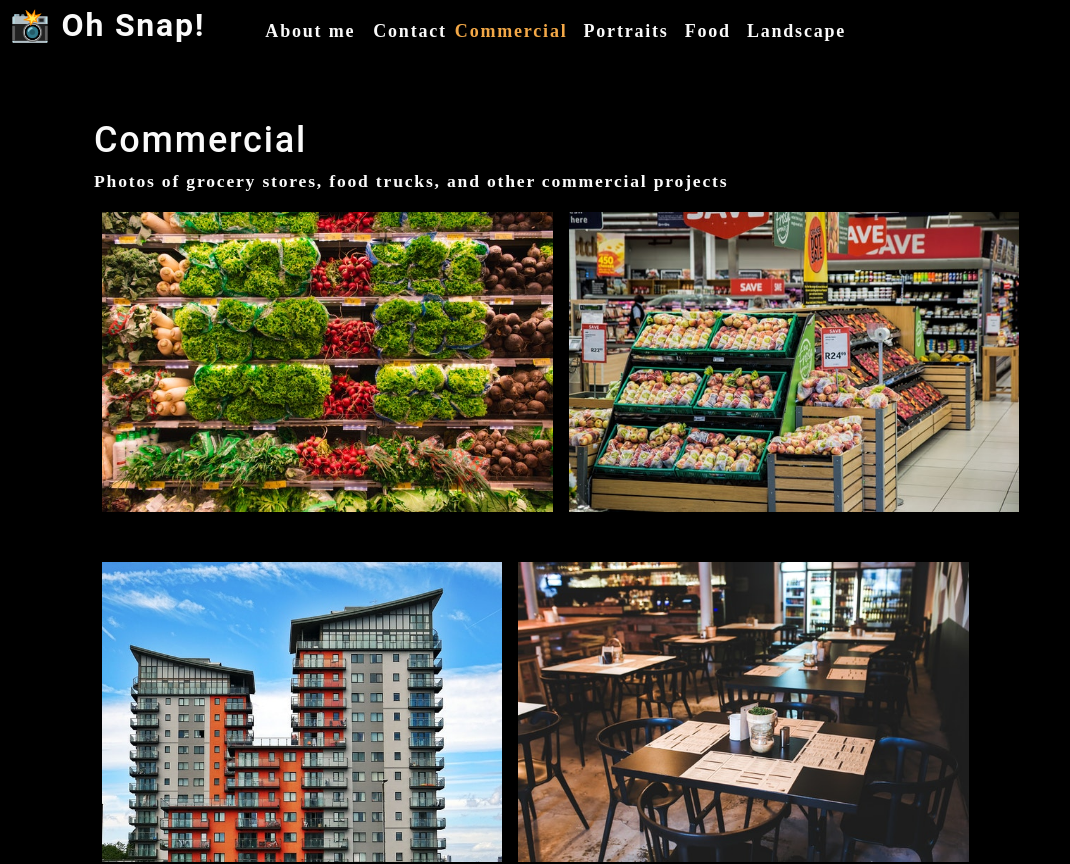
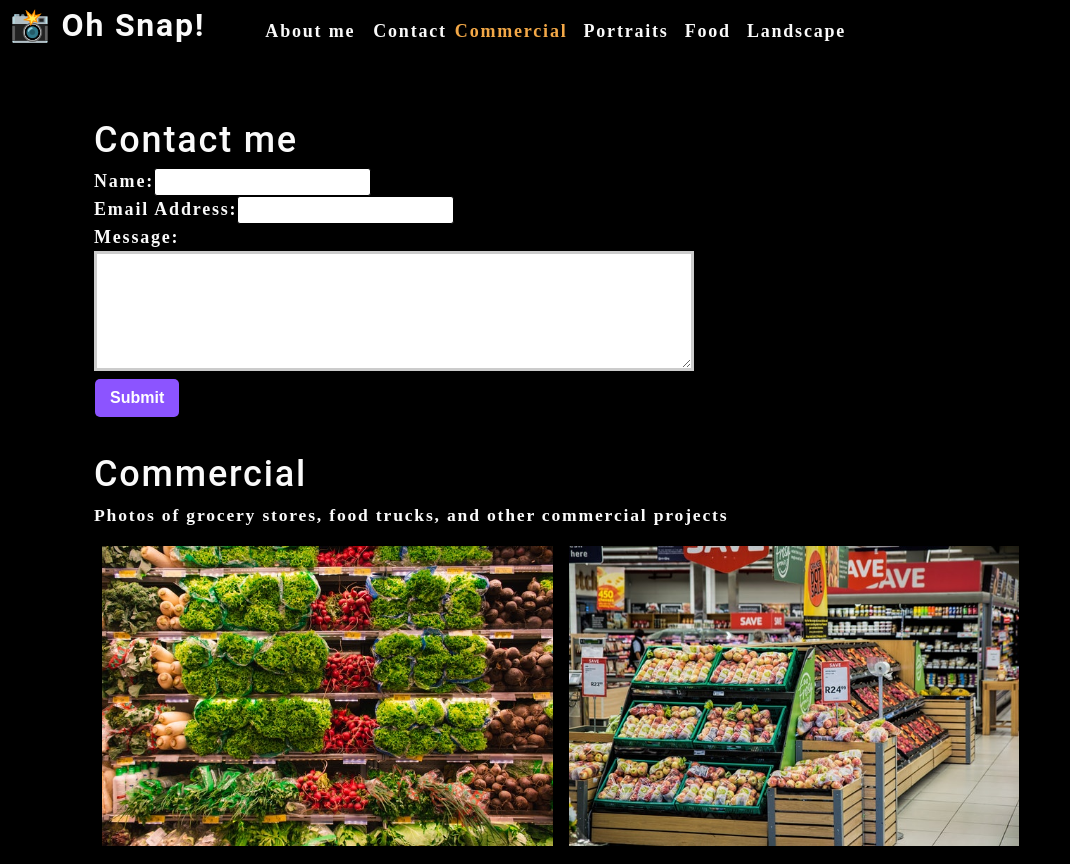
Before and after one commit to freezenleo/photo-port, a React (Create React App) app: page / in a window 1280 px wide. Shown: the top 864 px of the page, without its empty margins (0-1070 px from the left). Built offline with nearby package versions, Linux system fonts and the light colour scheme.

Commit message:
setup form input and submit

```diff
--- a/src/App.js
+++ b/src/App.js
@@ -1,4 +1,5 @@
 import React, { useState } from 'react';
+import ContactForm from './components/Contact';
 import './App.css';
 import About from './components/About';
 import Nav from './components/Nav';
@@ -29,6 +30,7 @@ function App() {
         currentCategory={currentCategory}
       ></Nav>
       <main>
+        <ContactForm></ContactForm>
         <Gallery
           currentCategory={currentCategory}
         ></Gallery>
--- a/src/components/Contact/index.js
+++ b/src/components/Contact/index.js
@@ -1,21 +1,35 @@
-import React from 'react';
+import React, { useState } from 'react';
 
 function ContactForm() {
+    const [formState, setFormState] = useState({ name: '', email: '', message: '' });
+    const { name, email, message } = formState;
+
+    function handleChange(e) {
+        setFormState({ ...formState, [e.target.name]: e.target.value })
+    }
+
+    console.log(formState);
+
+    function handleSubmit(e) {
+        e.preventDefault();
+        console.log('submit', formState);
+    }
+
     return (
         <section>
             <h1>Contact me</h1>
-            <form id="contact-form">
+            <form id="contact-form" onSubmit={handleSubmit}>
                 <div>
                     <label htmlFor="name">Name:</label>
-                    <input type="text" name="name" />
+                    <input type="text" onChange={handleChange} name="name" defaultValue={name} />
                 </div>
                 <div>
                     <label htmlFor="email">Email Address:</label>
-                    <input type="text" name="email" />
+                    <input type="text" onChange={handleChange} name="email" defaultValue={email} />
                 </div>
                 <div>
                     <label htmlFor="message">Message:</label>
-                    <textarea name="message" rows="5" />
+                    <textarea name="message" onChange={handleChange} rows="5" defaultValue={message} />
                 </div>
                 <button type="submit">Submit</button>
             </form>
```
